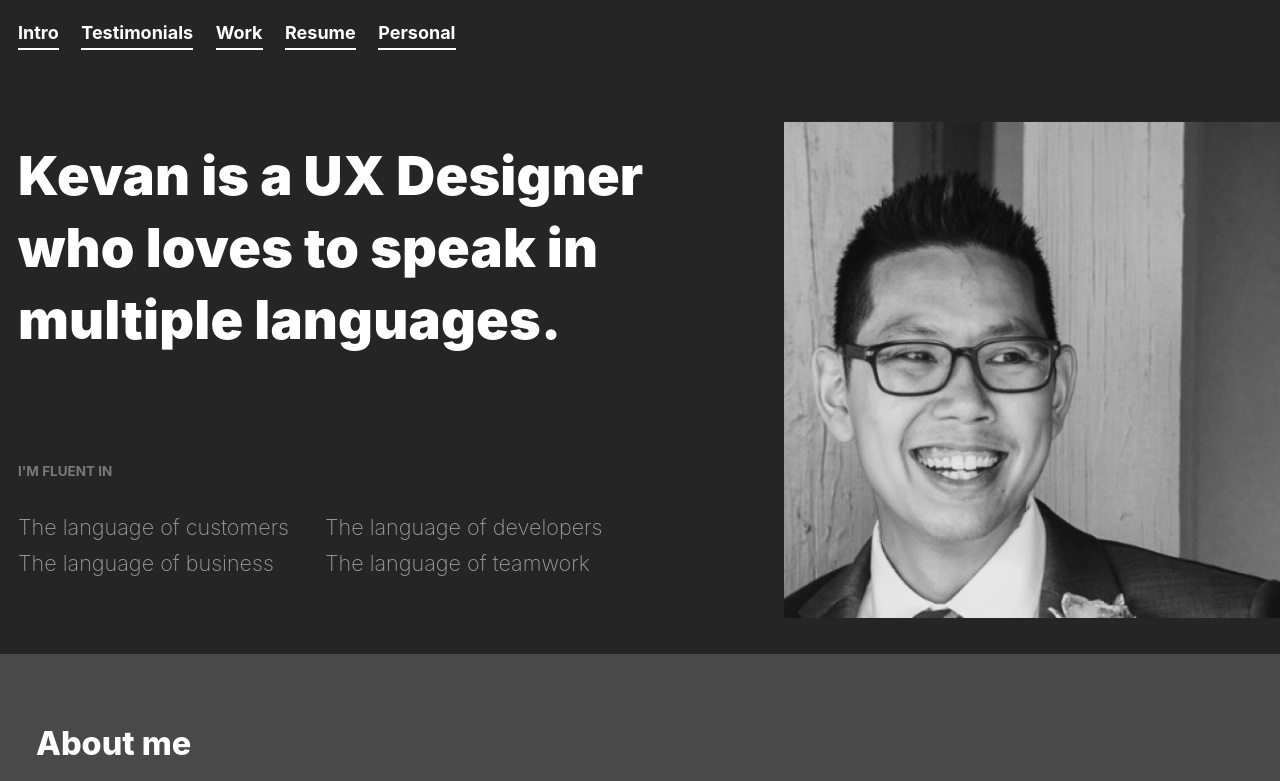
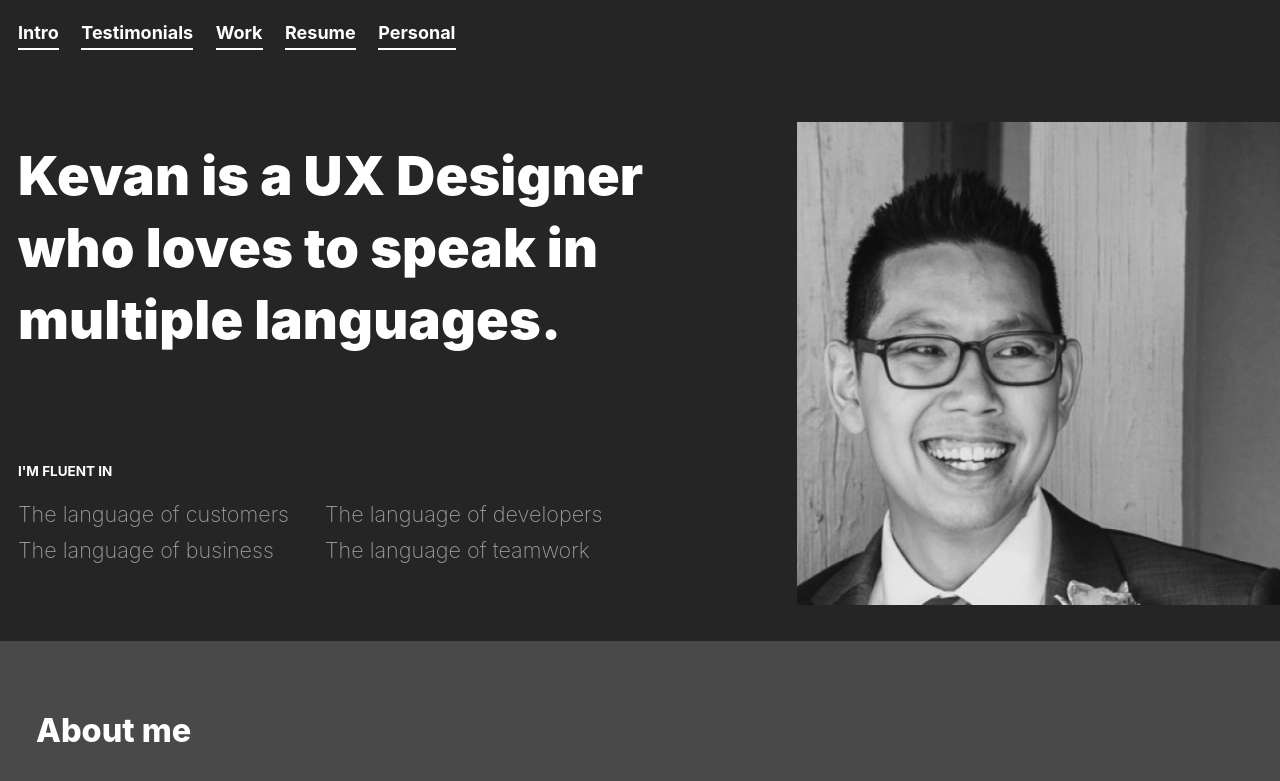
Before and after one commit to mrkevanlin/the-next-senior-product-designer-at-basecamp, a Gatsby site: page / in a window 1280 px wide. Shown: the top 781 px of the page. Built offline with nearby package versions, Linux system fonts and the light colour scheme; Gatsby itself is replaced by a stand-in of ours.

Commit message:
Removed the image from mobile and adding it back when the viewport gets wider. I think it's messing with the width on iPhone

```diff
--- a/src/styles/global.css
+++ b/src/styles/global.css
@@ -33,8 +33,8 @@
 h4 {
    font-size: 0.75rem;
    text-transform: uppercase;
-   color: #797979;
-   margin-bottom: 0.75rem;
+   color: #ffffff;
+   margin-bottom: 0;
 }
 
 .grey-background {
@@ -43,8 +43,9 @@
 }
 
 nav {
-   margin-top: 2rem;
+
    padding: 1rem 0 0 2rem;
+   flex-wrap: wrap;
 }
 
 nav a, footer a {
@@ -80,11 +81,6 @@
    display: flex;
    justify-content: center;
    flex-direction: column;
-   height:100%;
-   background-image: url(../images/hero-kevan.png);
-   background-position:right;
-   background-repeat: no-repeat;
-   background-size: contain;
    margin-top: 4rem;
    margin-bottom: 2rem;
    padding-left: 2rem;
@@ -177,6 +173,19 @@
    .flex-container {
       display: flex;
    }
+   .section--hero {
+      display: flex;
+      justify-content: center;
+      flex-direction: column;
+      height:100%;
+      background-image: url(../images/hero-kevan.png);
+      background-position:right;
+      background-repeat: no-repeat;
+      background-size: contain;
+      margin-top: 4rem;
+      margin-bottom: 2rem;
+      padding-left: 2rem;
+   }
 }
 
 /*
```
